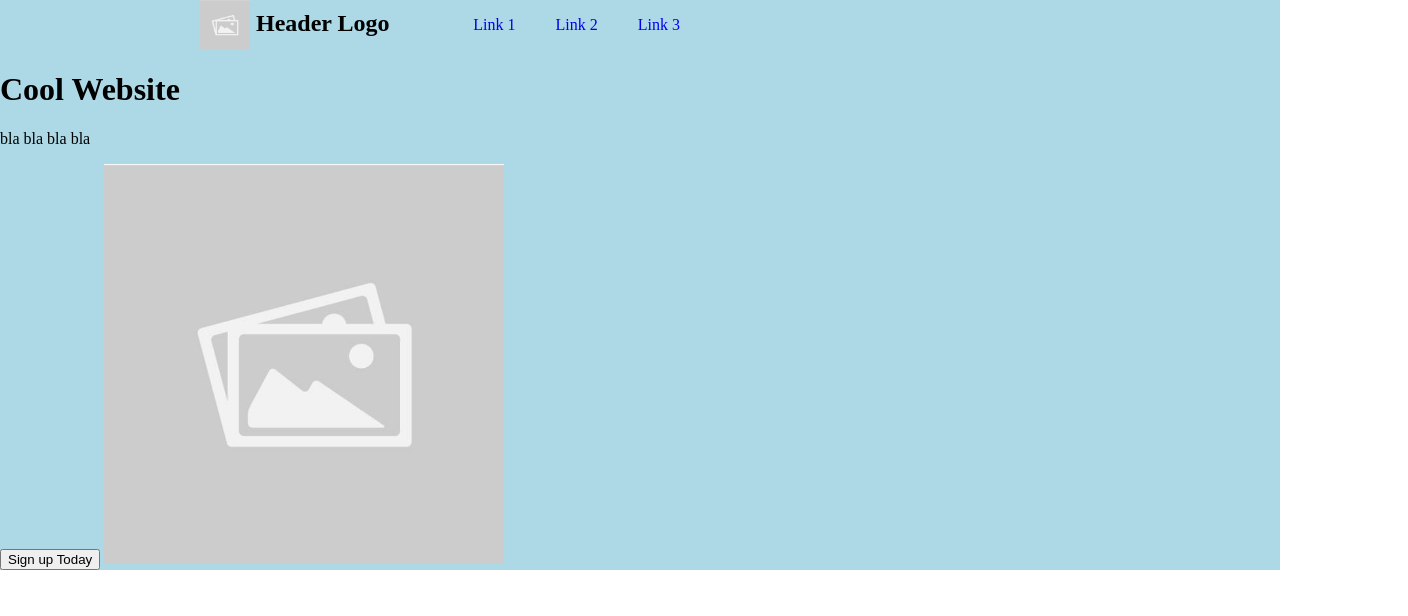
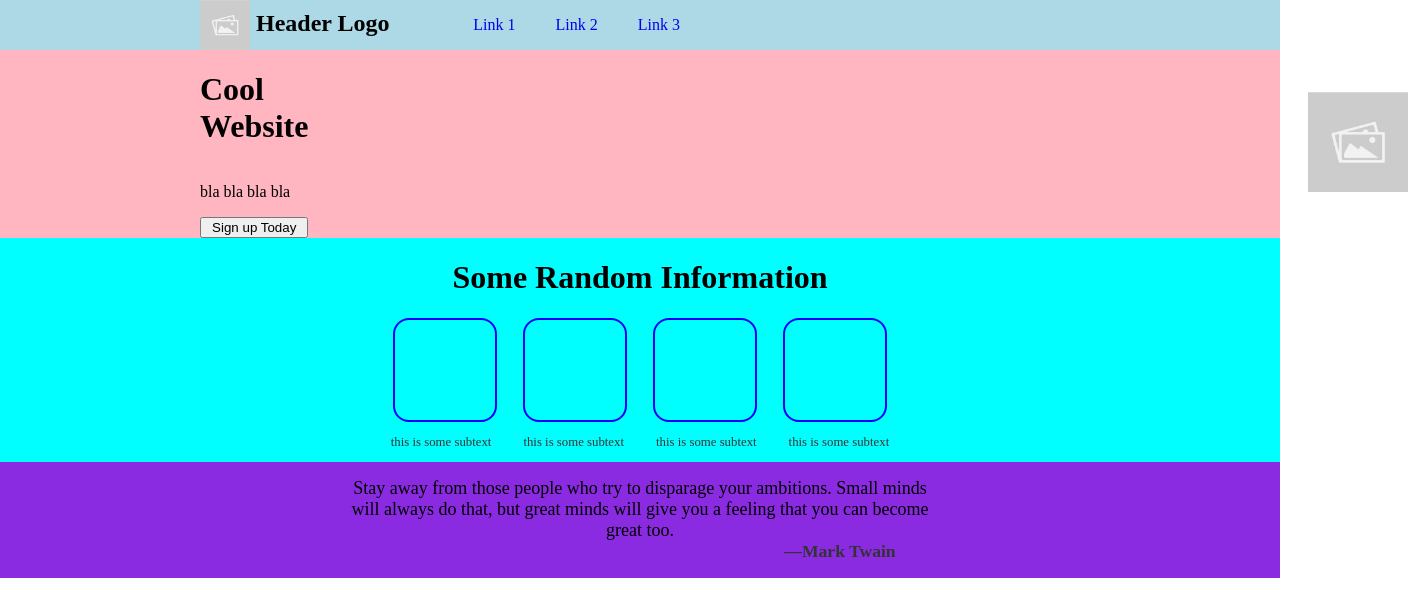
Before and after one commit to sakinbola/odin_first_website, a plain HTML site: page index.html in a window 1280 px wide. Shown: the whole page, 1408 px wide, since content can reach past the window. Drawn offline with Linux system fonts and the light colour scheme.

Commit message:
sections 1-3 initial done

```diff
--- a/index.html
+++ b/index.html
@@ -27,14 +27,63 @@
         </header>
 
         <div class="other-content">
-            <h1>
-                Cool Website
-            </h1>
-            <p> bla bla bla bla </p>
-            <button> Sign up Today </button>
+            <div class="column">
+                <h1>
+                    Cool Website
+                </h1>
+                <p> bla bla bla bla </p>
+                <button> Sign up Today </button>
+            </div>
 
-            <img src="./ph2.jpg" alt="logo large image" height="400" width="400">
+            <div class="no-column">
+                <img src="./ph2.jpg" alt="logo large image" height="100" width="100">
+            </div>
         </div>
+    </div>
+
+    <div class="section2">
+            <h1> Some Random Information </h1>
+                <div class = master-box>
+                    <div class="box">
+                    </div>
+                    <div class="box">
+                    </div>
+                    <div class="box">
+                    </div>
+                    <div class="box">
+                    </div>
+                </div>
+                <div class="master-subtext">
+                    <p class="subtext"> this is some subtext</p>
+                    <p class="subtext"> this is some subtext</p>
+                    <p class="subtext"> this is some subtext</p>
+                    <p class="subtext"> this is some subtext</p>
+                </div>
+        </div>
+
+    <div class="section3">
+        <figure class="quote">
+            <!-- cite can take to link blockquote element for this situation -->
+            <blockquote cite="">
+                <p> Stay away from those people who try to disparage your ambitions.
+                    Small minds will always do that, but great minds will give you a feeling that you can become great too.
+                    </p>
+            </blockquote>
+            <!-- max width -->
+            <figcaption>
+                <cite> —Mark Twain</cite>
+            </figcaption>
+        </figure>
+    </div>
+
+    <div class="section4">
+
+
+
+    </div>
+
+        <!-- box is the box , illustration is for image inside box , subtext is for subtext  -->
+
     </div>
 </body>
 </html>
--- a/styles.css
+++ b/styles.css
@@ -76,3 +76,141 @@ nav a {
     font-size:16px;
 
 }
+
+.other-content {
+    background-color: lightpink;
+    align-items: center;
+    display:flex;
+    margin: 0;
+    padding: 0;
+
+}
+
+.column {
+    display:flex;
+    flex-direction:column;
+    margin-left: 200px;
+    padding:0px;
+}
+
+.no-column {
+    /*  */
+
+}
+
+.no-column img {
+    margin-left:1000px;
+}
+
+.section2 {
+    background-color:aqua;
+    display:flex;
+    margin:0;
+    padding:0;
+    align-items: center;
+    flex-direction: column;
+    /* section 2 css */
+}
+
+.section2 h1 {
+    text-align: center;
+}
+
+.master-box {
+    display:flex;
+    gap:26px;
+
+}
+
+.master-subtext {
+    display:flex;
+    gap:32px;
+}
+
+
+/* so im thinking with mastr box and section 2 the boxes become flex elements of master box and then header and master box are flex elements of section 2 which works for column */
+
+
+/* .box {
+     ... other styles ...
+    border: 2px solid blue;  Creates the blue outline
+    border-radius: 8px;  Creates the rounded corners
+     ... other styles ...
+    height:100px;
+    margin:16px;
+  }
+
+.subtext {
+     subtext css
+} */
+
+/* gpt css just trying not much of a difference at all cant get close to the original  */
+.box {
+    border: 2px solid blue; /* Or a similar shade of blue */
+    border-radius: 16px; /* Or a similar level of roundedness */
+    height: 100px; /* Adjusts to content height */
+    width: 100px; /* Adjusts to content width or a set width */
+
+    /* NO MARGIN becuse gap on parent */
+
+    /* if i wanted content inside  */
+    display: flex; /* To control alignment of content inside */
+    flex-direction: column; /* Stack content vertically (illustration area, text) */
+    align-items: center; /* Center content horizontally */
+    text-align: center; /* Center the text within its own area */
+  }
+
+
+
+  .subtext {
+    font-size: 0.8em; /* Or a specific font size */
+    color: #333; /* Or a specific text color */
+    text-align: center;
+    /* inline level contnt not block so we dont need to align box again */
+  }
+
+  .section3 {
+    background-color: blueviolet;
+    display:flex;
+    margin: 0;
+    padding: 0;
+    flex-direction: column;
+    align-items: center;
+    justify-content: center;
+    text-align: center;
+  }
+
+  .quote {
+    max-width:600px;
+    /* margin:1em auto; */
+    /* top bottom is 1 em if font size is 16px then em is 16px unique to css , auto left right distrube the horizontal space evenly on both sides  */
+
+  }
+
+  .quote blockquote {
+    margin: 0; /* Remove default top and bottom margin from blockquote */
+    padding: 0; /* Remove default padding from blockquote */
+}
+
+
+  .quote p {
+    font-size: large;
+    margin:0;
+    padding:0;
+  }
+
+  .quote figcaption{
+    font-size:1.1em;
+    font-weight:bold;
+    color:#333;
+    margin-left: 400px;
+    /* darker color */
+    margin-top: 0; /* Remove or reduce the space above figcaption */
+    padding: 0; /* Remove default padding from figcaption */
+  }
+  cite {
+    font-style: normal;
+    margin:0;
+    padding:0;
+    /* make fotn style normal incase it becomes italic from figcatpion */
+  }
```
